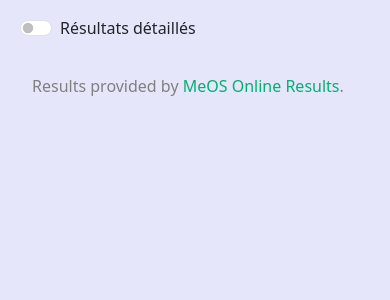
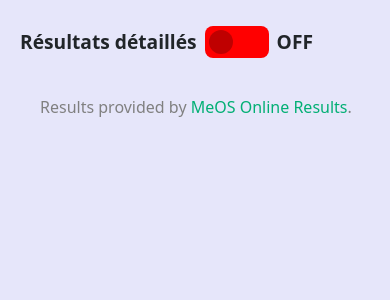
Before and after one commit to Jolatomme/MeOSDjango, a Django app: template templates/catDetail.html in a window 390 px wide. Shown: the part 76-376 px from the top of the page. Run offline with Django 5.2, Linux system fonts and the light colour scheme; the template is opened without the code that fills it, so the values that code supplies are empty; parts of the project's set-up code (start-up, migrations or seed data) failed here and were passed over; some libraries are stand-ins or nearby versions.

Commit message:
templates and CSS modifications
more responsive design

```diff
--- a/templates/base.html
+++ b/templates/base.html
@@ -22,6 +22,18 @@
 			bottom: 20px;
 			right: 20px;
 			display: none;
+		}
+		#switchDetailForm {
+			font-size: 120%;
+			font-weight: bold;
+		}
+		#switchFullDetail {
+			margin : 0px !important;
+			height: 2rem;
+			width: 4rem;
+			border-radius: 0.5rem;
+			background-color:red;
+			border:none;
 		}
 		{% block style %}
 		{% endblock %}
@@ -70,13 +82,13 @@
 		</div>
 	</nav>
 <!-- Navbar -->
-	<div class="col-lg-10 mx-auto p-2 py-md-5">
+	<div id="main" class="col-lg-10 mx-auto p-2 py-md-5">
 		{% block content %}
 		{% endblock%}
-	</div>
-	<div style="clear:both;padding-top:1em;color:grey;padding-left:2em">
-		Results provided by <a href="http://www.melin.nu/meos" target="_blank">
-		MeOS Online Results</a>.
+		<div style="clear:both;padding-top:1em;color:grey;padding-left:2em">
+			Results provided by <a href="http://www.melin.nu/meos" target="_blank">
+			MeOS Online Results</a>.
+		</div>
 	</div>
 
 {% include "backtotop.html" %}
--- a/templates/catDetail.html
+++ b/templates/catDetail.html
@@ -21,13 +21,6 @@ context :
 .card {
     box-shadow: 0 20px 27px 0 rgb(0 0 0 / 5%);
 }
-.avatar-md {
-    height: 5rem;
-    width: 5rem;
-}
-.fs-19 {
-    font-size: 19px;
-}
 .primary-link {
     color: #314047;
     transition: all .5s ease;
@@ -36,37 +29,15 @@ a {
     color: #02af74;
     text-decoration: none;
 }
-.bookmark-post .favorite-icon a, .job-box.bookmark-post .favorite-icon a {
-    background-color: #da3746;
-    color: #fff;
-    border-color: danger;
-}
-.favorite-icon a {
-    display: inline-block;
-    width: 30px;
-    height: 30px;
-    font-size: 18px;
-    line-height: 30px;
-    text-align: center;
-    border: 1px solid #eff0f2;
-    border-radius: 6px;
-    color: rgba(173,181,189,.55);
-    transition: all .5s ease;
-}
-.candidate-list-box .favorite-icon {
-    position: absolute;
-    right: 22px;
-    top: 22px;
-}
-.fs-14 {
-    font-size: 14px;
+.mt-1 {
+    margin-top: 0.25rem!important;
 }
 .bg-soft-secondary {
     background-color: rgba(116,120,141,.15)!important;
     color: #74788d!important;
 }
-.mt-1 {
-    margin-top: 0.25rem!important;
+.fs-19 {
+    font-size: 19px;
 }
 {% endblock %}
 
@@ -85,29 +56,25 @@ a {
             <div class="candidate-list">
                 {% for r, t, d, c, complement in results %}
                 <div class="candidate-list-box card mt-4">
-                    <div class="p-4 card-body">
-                        <div class="row align-items-center">
-                            <div class="col-auto">
-                                <div class="candidate-list-images">
+                    <div class="row p-3 card-body">
+                        <div class="row align-items-center col-lg-7">
+                            <div class="col-3">
                                     <h3>{{ forloop.counter }}</h3>
-                                </div>
                             </div>
-                            <div class="col-lg-7">
-                                <div class="candidate-list-content mt-3 mt-lg-0">
+                            <div class="col-9 candidate-list-content mt-3 mt-lg-0">
                                     <h4 class="fs-19 mb-0">
                                         <a class="primary-link" href="{% url 'results:run' comp_id=competition.cid cls_id=selectedCat.id run_id=r.id %}">{{ r.name }}&raquo;</a>
                                         {% if complement != None %}<span class="badge bg-success ms-1"><i class="mdi mdi-star align-middle"> {{ complement }} </i></span>{% endif %}
                                     </h4>
                                     <p class="text-muted mb-2">{% if c != '' %}Club: {{ c }}{% endif %}</p>
-                                </div>
                             </div>
-                            <div class="col-lg-4">
+                        </div>
+                            <div class="row align-items-center col-lg-5">
                                 <div class="mt-2 mt-lg-0 d-flex gap-1">
                                     <span class="badge bg-soft-secondary fs-4 mt-1 w-50">{{ t }}</span>
                                     <span class="badge bg-soft-secondary fs-4 mt-1 w-50">{% if d != '' %}+ {{ d }}{% endif %}</span>
                                 </div>
                             </div>
-                        </div>
                     </div>
                 </div>
                 {% endfor %}
--- a/templates/categoryListComponent.html
+++ b/templates/categoryListComponent.html
@@ -1,10 +1,9 @@
 <div class="container">
 	<div class="row">
-		<div class="col-lg-10">
-			<div id="linkToCls" class="d-flex justify-content-center align-content-stretch flex-grow-1 flex-wrap">
+		<div id="linkToCls" class="col-lg-9 d-flex justify-content-center flex-grow-1 flex-wrap">
 	{% for catid, catname, listlegs in categories %}
 			<div class="p-1">
-					<a class="btn btn-primary link-light"
+				<a class="btn btn-primary link-light" style="min-width:150px;"
 				   href="{% url 'results:catDet' comp_id=competition.cid cls_id=catid %}{% if sFD %}detail/{% endif %}">{{ catname }}</a>
 			</div>
 		{% if listlegs|length > 1 %}
@@ -17,13 +16,11 @@
 		{% endif %}
 	{% endfor %}
 		</div>
-		</div>
 
-		<div class="col-lg-2">
-			<div class="form-check form-switch">
-				<input class="form-check-input" type="checkbox" role="switch" id="switchFullDetail" {% if sFD %}checked{% endif %}>
-				<label class="form-check-label" for="flexSwitchCheckDefault">Résultats détaillés</label>
+		<div id="switchDetailForm" class="col-lg-3 p-1 d-flex justify-content-right align-items-center flex-grow-1 form-check form-switch">
+				<label class="form-check-label p-2" for="flexSwitchCheckDefault">Résultats détaillés</label>
+				<input class="form-check-input p-2" type="checkbox" role="switch" id="switchFullDetail" {% if sFD %}checked{% endif %}>
+				<span id="etatSwitchDetail" class="p-2">{% if sFD %}ON{% else %}OFF{% endif %}</span>
 		</div>
 	</div>
 </div>
-</div>
```
Also changed, not shown: results/views.py (+0 -8 lines), templates/catComplet.html (+44 -4 lines), templates/catDetail2.html (deleted, +0 -101 lines), templates/catDetail_bak.html (deleted, +0 -55 lines), results/static/results/js/scriptDjangoMeos.js (line endings or trailing spaces). Lines whose indentation alone changed are shown as unchanged.
